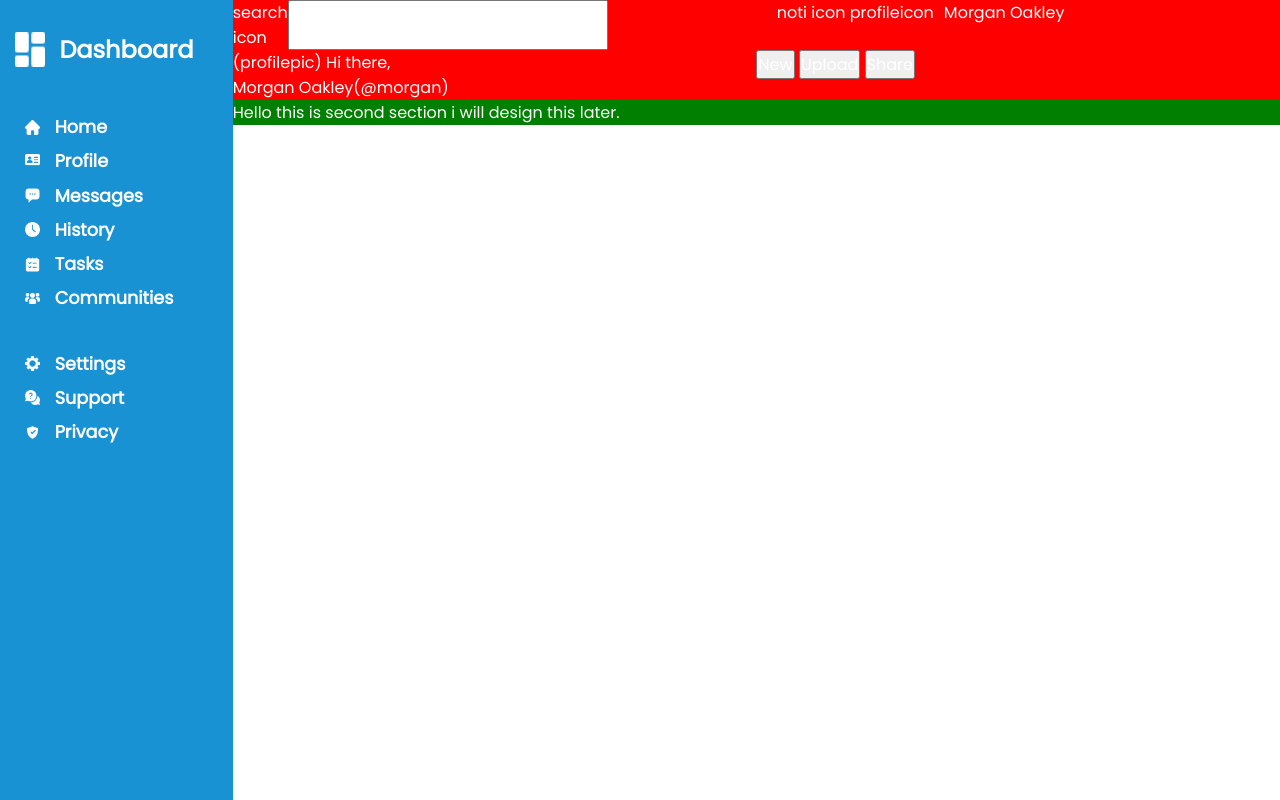
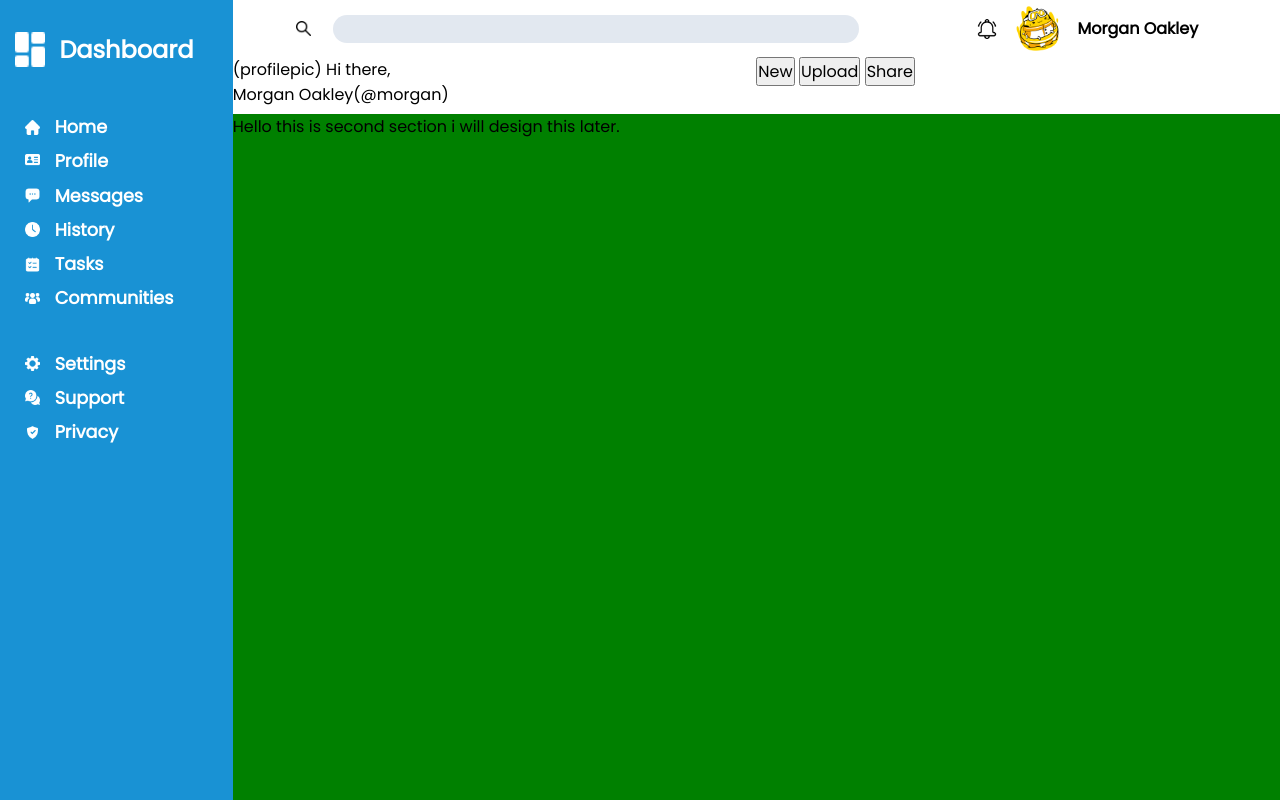
Before and after one commit to prabinbastakoti/Dashboard, a plain HTML site: page index.html in a window 1280 px wide. Drawn offline with Linux system fonts and the light colour scheme.

Commit message:
Layout Profile Section

```diff
--- a/index.html
+++ b/index.html
@@ -38,9 +38,10 @@
 
                 <div class="profileSection">
 
-                <div class="searchbar">search icon<input type="search" name="search" id="search"></div>
-                <div class="notification">noti icon profileicon</div>
-                <div class="profile">Morgan Oakley</div>
+                    <div class="searchbar"><img src="static/images/search.png" class="search"><input type="search" name="search"
+                            id="search"></div>
+                    <div class="profilePic"><img src="static/images/notification.png" class="notification"><img src="static/images/dp.png"
+                            class="display-picture"> Morgan Oakley</div>
 
                 </div>
                 <div class="greetingsSection">
--- a/static/style.css
+++ b/static/style.css
@@ -6,7 +6,6 @@
     box-sizing: border-box;
     font-family: 'Poppins', sans-serif;
     font-size: 16px;
-    color: white;
 }
 
 .container {
@@ -26,6 +25,7 @@
     gap: 2%;
     align-items: center;
     padding-left: 15px;
+    color: white;
 }
 
 .settingsContainer {
@@ -71,28 +71,84 @@
 
 /* =============================================RIGHT HALF==================================================== */
 
+.rightHalf {
+    display: grid;
+    grid-template-rows: 1fr 6fr;
+}
+
 .firstSection {
-    background-color: red;
+    display: grid;
+    grid-template-rows: 1fr 1fr;
 }
-.secondSection{
-    background-color: green;
-}
+
 .profileSection {
     display: grid;
-    grid-template-columns: repeat(3, 1fr);
+    grid-template-columns: 2fr 1fr;
+    align-items: center;
+    padding:0% 4%;
 }
 
-.profileSection .searchbar {
-    display: grid;
-    grid-template-columns: 1fr 1fr;
+img.search {
+    width: 15px;
+    height: 15px;
 }
 
-.profileSection .notification{
-    justify-self: end;
-    margin-right: 10px;
+img.notification {
+    width: 20px;
+    height: 20px;
 }
+
+img.display-picture {
+    width: 45px;
+    height: 45px;
+}
+
+.searchbar {
+    display: grid;
+    grid-template-columns: 1fr 10fr;
+    align-items: center;
+}
+
+.search {
+    justify-self: center;
+}
+
+input[type="search"] {
+    width: 90%;
+    height: 28px;
+    background-color: #E2E8F0;
+    border: none;
+    border-radius: 20px;
+    outline: none;
+    padding: 0% 2%;
+    font-size: 0.9rem;
+}
+
+
+.profilePic {
+    display: grid;
+    grid-template-columns: 1fr 1fr 2fr;
+    align-items: center;
+    font-weight: bold;
+}
+
+.display-picture {
+    justify-self: center;
+}
+
+.notification {
+    justify-self: right;
+}
+
+
 
 .greetingsSection {
     display: grid;
     grid-template-columns: 1fr 1fr;
+    color: black;
 }
+
+
+.secondSection{
+    background-color: green;
+}
```
Also changed, not shown: static/images/dp.png (added), static/images/notification.png (added), static/images/search.png (added). Lines whose indentation alone changed are shown as unchanged.
